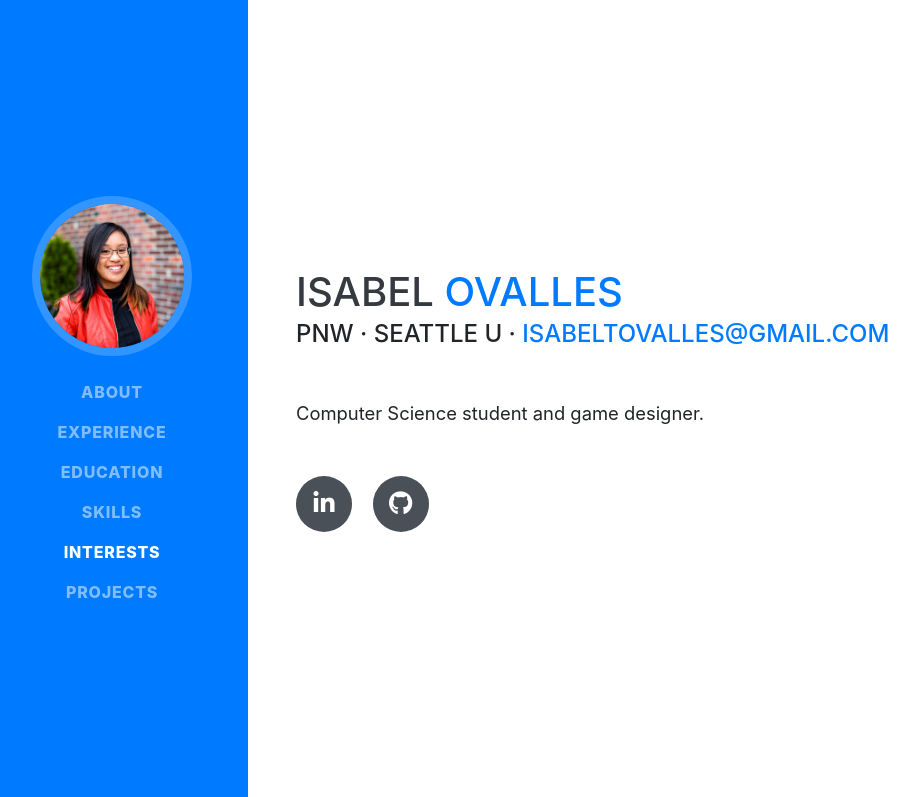
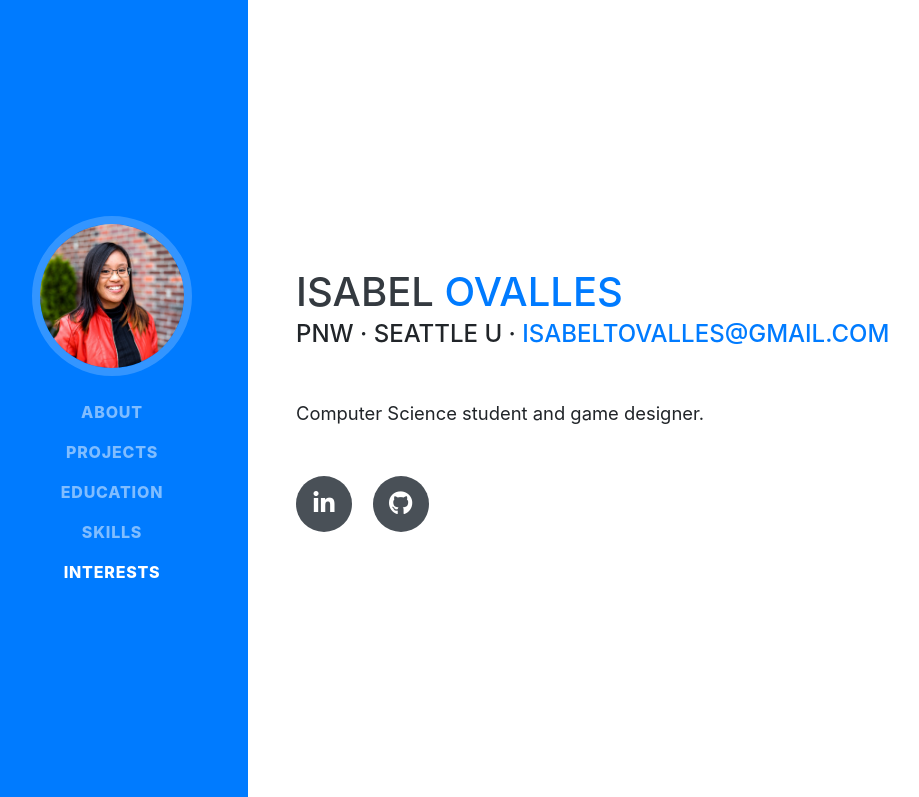
Before and after one commit to kidlatmc29/kidlatmc29.github.io, a website with bundled scripts: page index.html in a window 1280 px wide. Shown: the top 797 px of the page, without its empty margins (24-943 px from the left). Built offline with nearby package versions, Linux system fonts and the light colour scheme; a web font is replaced by a local one.

Commit message:
revising nav bar

```diff
--- a/index.html
+++ b/index.html
@@ -41,7 +41,7 @@
           <a class="nav-link js-scroll-trigger" href="#about">About</a>
         </li>
         <li class="nav-item">
-          <a class="nav-link js-scroll-trigger" href="#experience">Experience</a>
+          <a class="nav-link js-scroll-trigger" href="#experience">Projects</a>
         </li>
         <li class="nav-item">
           <a class="nav-link js-scroll-trigger" href="#education">Education</a>
@@ -51,9 +51,6 @@
         </li>
         <li class="nav-item">
           <a class="nav-link js-scroll-trigger" href="#interests">Interests</a>
-        </li>
-        <li class="nav-item">
-          <a class="nav-link js-scroll-trigger" href="#projects">Projects</a>
         </li>
       </ul>
     </div>
```
